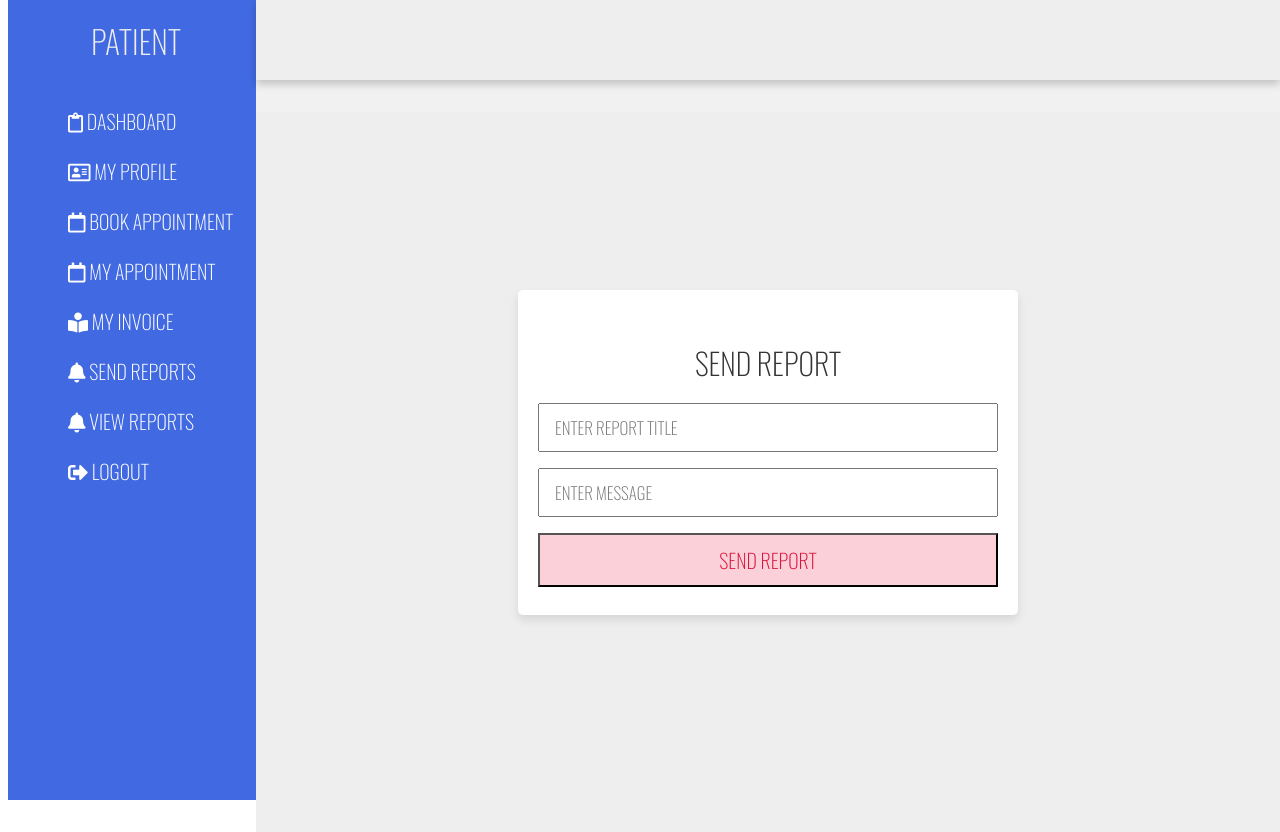
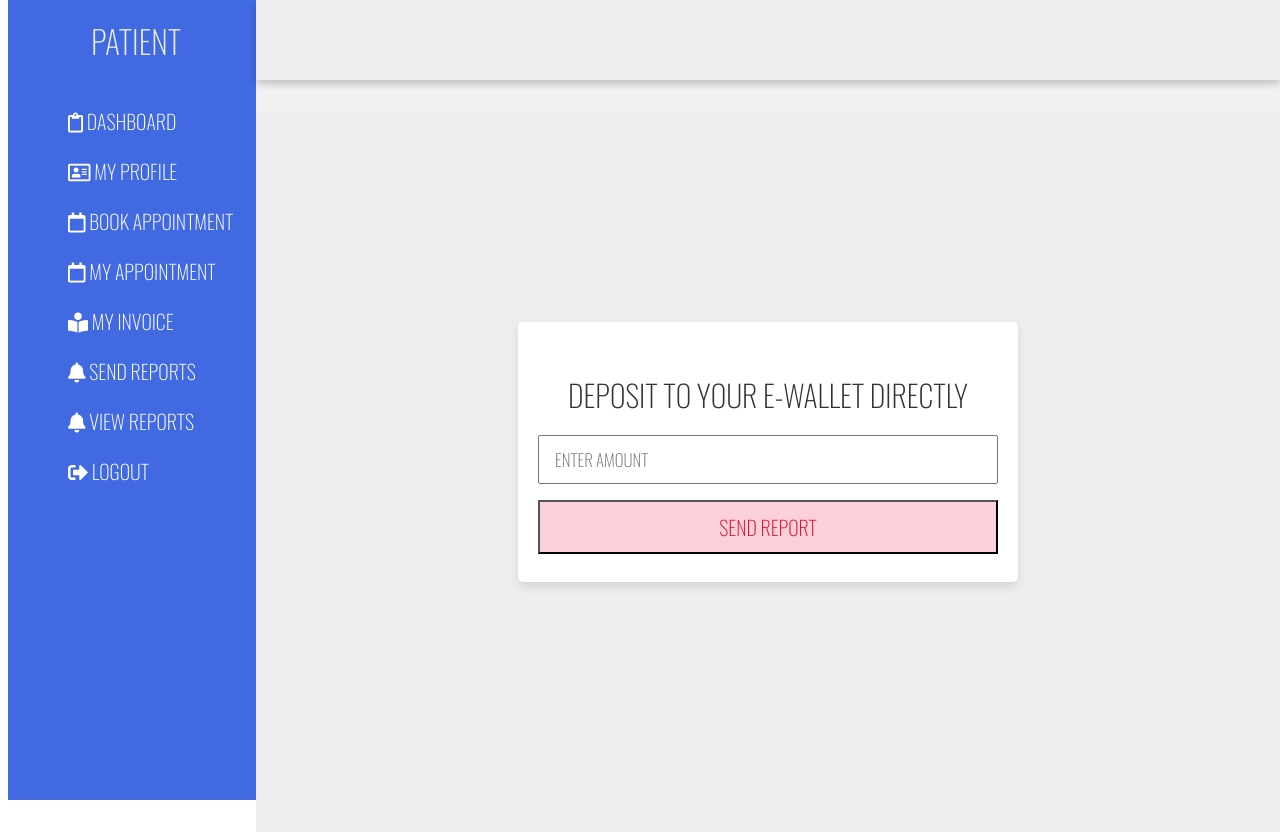
Before and after one commit to Hezekiah-Elisha/mu-care, a PHP site: page /patient/send_report.php in a window 1280 px wide. Run offline with PHP 8.4, Linux system fonts and the light colour scheme.

Commit message:
:memo: modifications of the dashboards

```diff
--- a/index.html
+++ b/index.html
@@ -8,8 +8,6 @@
 	<link rel="stylesheet" href="./css/bootstrap-icons.css">
 	<link rel="stylesheet" href="./css/main.css">
 	<link rel="stylesheet" href="https://cdnjs.cloudflare.com/ajax/libs/font-awesome/6.2.1/css/all.min.css">
-
-
 </head>
 <body>
 
--- a/patient/send_report.php
+++ b/patient/send_report.php
@@ -230,20 +230,19 @@
 	<?php
 			include '../resources/config.php';
 			if(isset($_POST['report'])){
-				$title = $_POST['title'];
-				$message = $_POST['message'];
+				$amount = $_POST['amount'];
 
-				if(empty($title)){
+				if(empty($amount)){
 
 				}else if(empty($message)){
 
 				}else{
 					$name = $_SESSION['patient'];
-					$query = "INSERT INTO report(title, message,name,date_sent) VALUES ('$title','$message','$name',NOW())";
+					$query = "INSERT INTO wallet(name,amount) VALUES ('$name','$amount')";
 					$res = mysqli_query($conn, $query);
 
 					if($res){
-						echo "<script>alert('You have sent the report sucesfully')</script>";
+						echo "<script>alert('You have desposited sucesfully')</script>";
 						header('location:./patient_index.php');
 					}
 				}
@@ -251,10 +250,8 @@
 		?>
 	<div class="report">
 		<form method="post">
-			<h3>Send Report</h3>
-			<input type="text" name="title" class="form-control" placeholder="enter report title" required>
-
-			<input type="text" name="message" placeholder="enter message" class="form-control" required>
+			<h3>DEPOSIT TO YOUR E-WALLET DIRECTLY</h3>
+			<input type="text" name="amount" placeholder="enter amount" class="form-control" required>
 
 			<input type="submit" class="form-btn" name="report" value="Send Report">
 		</form>
--- a/resources/config.php
+++ b/resources/config.php
@@ -1,5 +1,5 @@
 <?php
-//variables
+// variables
 	ini_set('display_errors', 1);
 	ini_set('display_startup_errors', 1);
 	error_reporting(E_ALL);
```
